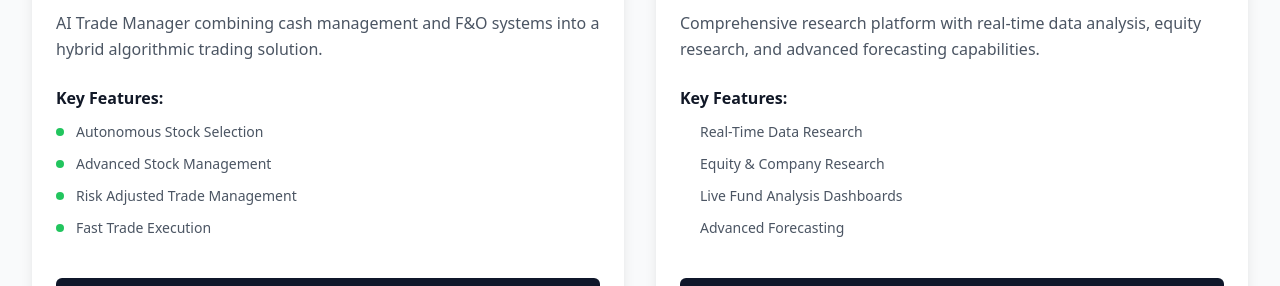
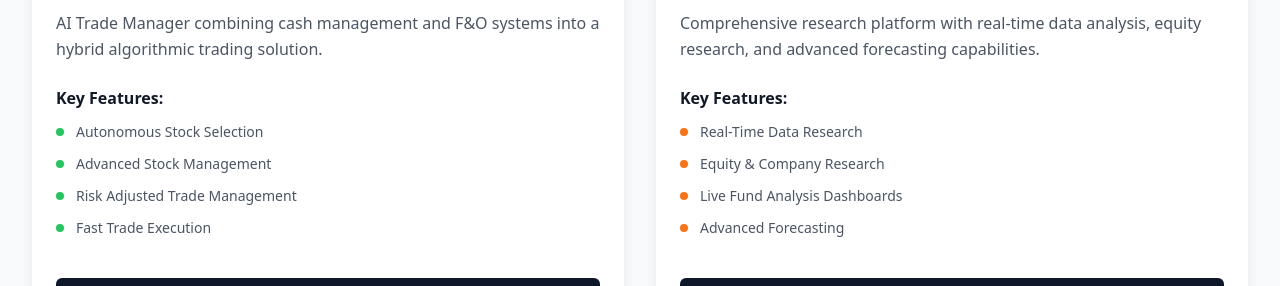
Before and after one commit to harshalalgonaus/algonauts-trade-flow, a React (Vite) app: page /services in a window 1280 px wide. Shown: the part 1580-1866 px from the top of the page. Built offline with nearby package versions, Linux system fonts and the light colour scheme.

Commit message:
Orange bullet points updated

```diff
--- a/src/pages/Services.tsx
+++ b/src/pages/Services.tsx
@@ -1,4 +1,3 @@
-
 import { Header } from '@/components/Header';
 import { Footer } from '@/components/Footer';
 import { Card, CardContent, CardDescription, CardHeader, CardTitle } from '@/components/ui/card';
@@ -63,6 +62,29 @@ const Services = () => {
     }
   ];
 
+  // Helper function to get the correct classes based on color
+  const getColorClasses = (color) => {
+    const colorMap = {
+      blue: {
+        bg: 'bg-blue-100',
+        bullet: 'bg-blue-500'
+      },
+      purple: {
+        bg: 'bg-purple-100',
+        bullet: 'bg-purple-500'
+      },
+      green: {
+        bg: 'bg-green-100',
+        bullet: 'bg-green-500'
+      },
+      orange: {
+        bg: 'bg-orange-100',
+        bullet: 'bg-orange-500'
+      }
+    };
+    return colorMap[color] || colorMap.blue;
+  };
+
   return (
     <div className="min-h-screen bg-white">
       <Header />
@@ -104,7 +126,10 @@ const Services = () => {
           </div>
 
           <div className="grid lg:grid-cols-2 gap-8">
-            {services.map((service, index) => (
+            {services.map((service, index) => {
+              const colorClasses = getColorClasses(service.color);
+
+              return (
                 <Card key={index} className="group hover:shadow-xl transition-all duration-300 hover:-translate-y-2 border-0 shadow-lg relative overflow-hidden">
                   {service.badge && (
                     <div className="absolute top-4 right-4 z-10">
@@ -115,7 +140,7 @@ const Services = () => {
                   )}
 
                   <CardHeader className="text-center pb-4">
-                  <div className={`mx-auto mb-4 p-4 bg-${service.color}-100 rounded-full w-fit group-hover:scale-110 transition-transform duration-300`}>
+                    <div className={`mx-auto mb-4 p-4 ${colorClasses.bg} rounded-full w-fit group-hover:scale-110 transition-transform duration-300`}>
                       {service.icon}
                     </div>
                     <CardTitle className="text-2xl font-bold text-gray-900 mb-2">
@@ -132,7 +157,7 @@ const Services = () => {
                       <h4 className="font-semibold text-gray-900">Key Features:</h4>
                       {service.features.map((feature, featureIndex) => (
                         <div key={featureIndex} className="flex items-center text-sm text-gray-600">
-                        <div className={`w-2 h-2 bg-${service.color}-500 rounded-full mr-3 flex-shrink-0`}></div>
+                          <div className={`w-2 h-2 ${colorClasses.bullet} rounded-full mr-3 flex-shrink-0`}></div>
                           {feature}
                         </div>
                       ))}
@@ -148,7 +173,8 @@ const Services = () => {
                     </div>
                   </CardContent>
                 </Card>
-            ))}
+              );
+            })}
           </div>
         </div>
       </section>
```
Lines whose indentation alone changed are shown as unchanged.
